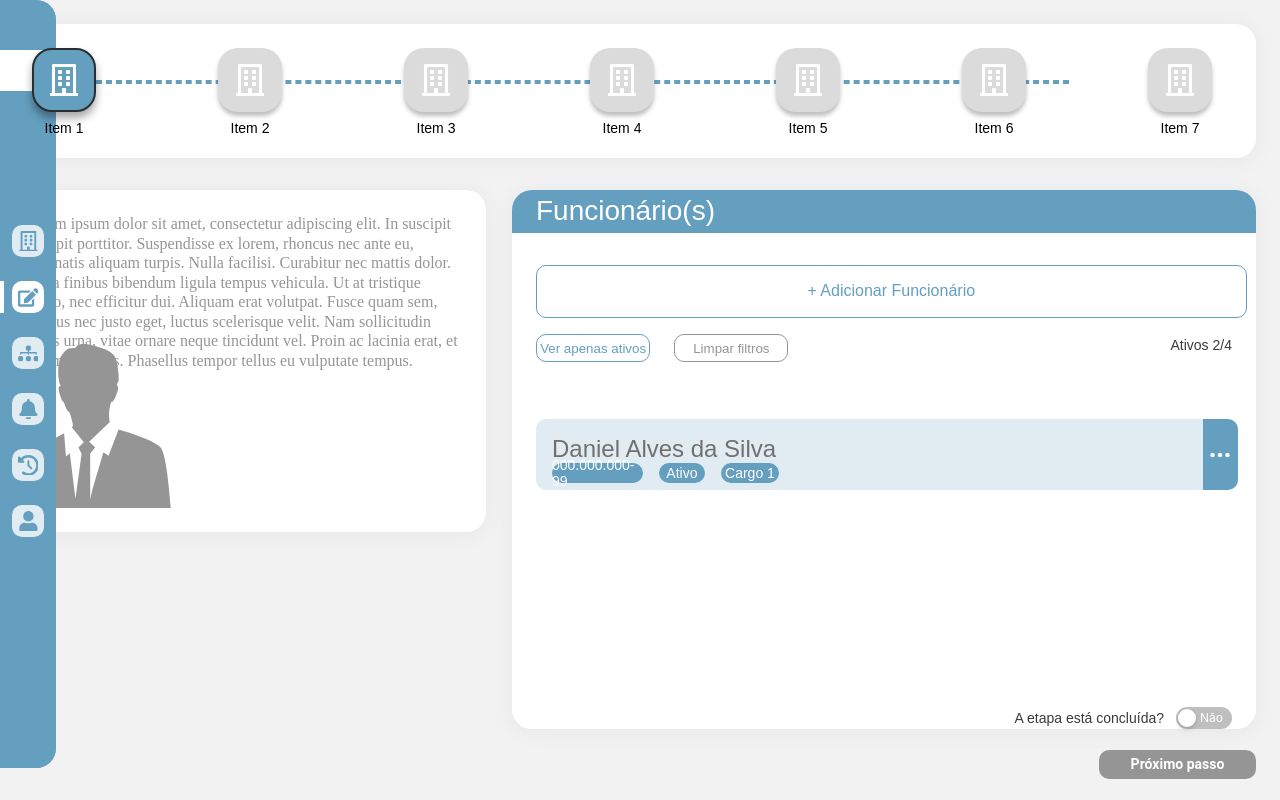
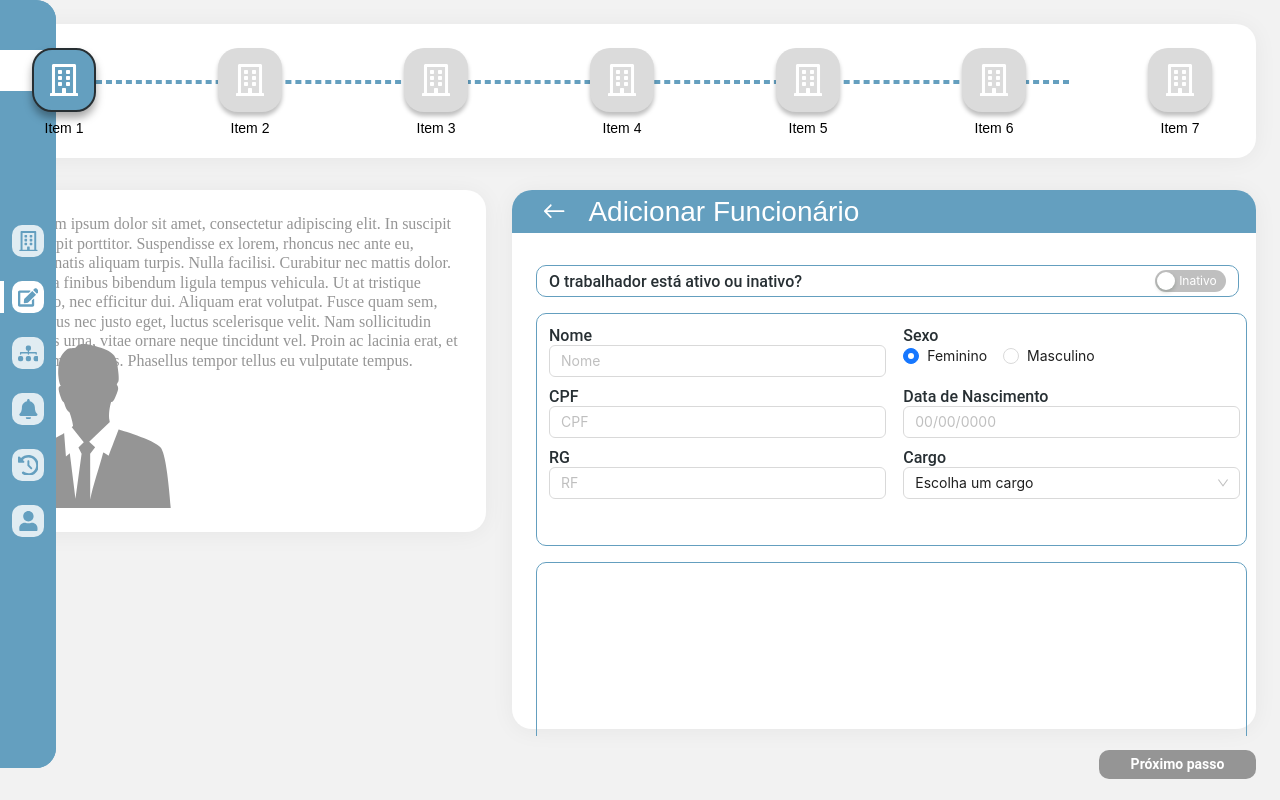
Before and after one commit to MatheusPerillo/SEAFrontEndChallenge, a React (Create React App) app in the folder frontend-challenge/: page /create-user in a window 1280 px wide. Both pictures are taken after a click on the button "+ Adicionar Funcionário". Shown: the top 800 px of the page. Built offline with nearby package versions, Linux system fonts and the light colour scheme.

Commit message:
create 1/3 form

```diff
--- a/frontend-challenge/src/components/AddViewUser/index.tsx
+++ b/frontend-challenge/src/components/AddViewUser/index.tsx
@@ -6,9 +6,13 @@ import UserDescription from "./userDescription";
 
 interface AddViewUserProps {
   setSwitchState: (value: boolean) => void;
+  onEditClick: () => void;
 }
 
-const AddViewUser: React.FC<AddViewUserProps> = ({ setSwitchState }) => {
+const AddViewUser: React.FC<AddViewUserProps> = ({
+  setSwitchState,
+  onEditClick,
+}) => {
   const [isSwitchChecked, setIsSwitchChecked] = useState(false);
 
   const handleSwitchChange = (checked: boolean) => {
@@ -27,7 +31,7 @@ const AddViewUser: React.FC<AddViewUserProps> = ({ setSwitchState }) => {
       <div className="header-container">
         <p className="header-text">Funcionário(s)</p>
       </div>
-      <button className="add-button-global-container">
+      <button className="add-button-global-container" onClick={onEditClick}>
         <p className="add-button-text">+ Adicionar Funcionário</p>
       </button>
       <div className="filter-container">
@@ -63,6 +67,7 @@ const AddViewUser: React.FC<AddViewUserProps> = ({ setSwitchState }) => {
           cpf={"000.000.000-99"}
           status={"Ativo"}
           role={"Cargo 1"}
+          onEditClick={onEditClick}
         />
       </div>
       <div className="status-step-container">
--- a/frontend-challenge/src/components/AddViewUser/userDescription/index.tsx
+++ b/frontend-challenge/src/components/AddViewUser/userDescription/index.tsx
@@ -1,14 +1,33 @@
+import React, { useState } from "react";
 import "./styles.css";
 import { BsThreeDots } from "react-icons/bs";
+import EditModal from "../../modalEdit";
 
 export interface IUserDescription {
   name: string;
   cpf: string;
   status: string;
   role: string;
+  onEditClick: () => void;
 }
 
-const UserDescription = ({ name, cpf, status, role }: IUserDescription) => {
+const UserDescription = ({
+  name,
+  cpf,
+  status,
+  role,
+  onEditClick,
+}: IUserDescription) => {
+  const [isModalOpen, setIsModalOpen] = useState(false);
+
+  const handleOpenModal = () => {
+    setIsModalOpen(true);
+  };
+
+  const handleCloseModal = () => {
+    setIsModalOpen(false);
+  };
+
   return (
     <div className="user-view-description-global-container">
       <div className="user-data-container">
@@ -27,9 +46,12 @@ const UserDescription = ({ name, cpf, status, role }: IUserDescription) => {
           </div>
         </div>
       </div>
-      <div className="user-menu-options">
+      <div className="user-menu-options" onClick={handleOpenModal}>
         <BsThreeDots size={"1.5em"} color="white" />
       </div>
+      {isModalOpen && (
+        <EditModal onClose={handleCloseModal} onEditClick={onEditClick} />
+      )}
     </div>
   );
 };
--- a/frontend-challenge/src/components/form/index.tsx
+++ b/frontend-challenge/src/components/form/index.tsx
@@ -1,9 +1,106 @@
+import { Input, Radio, Select, Switch } from "antd";
 import "./styles.css";
+import { IoIosArrowRoundBack } from "react-icons/io";
+import React, { useState } from "react";
+import type { RadioChangeEvent } from "antd";
 
-const Form = () => {
+interface IForm {
+  setIsEditing: (value: boolean) => void;
+}
+
+const Form = ({ setIsEditing }: IForm) => {
+  const handleBackClick = () => {
+    setIsEditing(false);
+  };
+
+  const [value, setValue] = useState(1);
+
+  const onChange = (e: RadioChangeEvent) => {
+    console.log("radio checked", e.target.value);
+    setValue(e.target.value);
+  };
+
+  const handleChange = (value: string) => {
+    console.log(`selected ${value}`);
+  };
+
   return (
     <div className="form-global-container">
-      <div></div>
+      <div className="form-header-container" onClick={handleBackClick}>
+        <p className="form-header-text">
+          <IoIosArrowRoundBack size="1.3em" color="white" /> Adicionar
+          Funcionário
+        </p>
+      </div>
+      <div className="switch-user-status-global-container">
+        <div className="switch-user-status-container">
+          <div className="switch-text-container">
+            <p>O trabalhador está ativo ou inativo?</p>
+          </div>
+          <div className="switch-icon-container">
+            <Switch checkedChildren="Ativo" unCheckedChildren="Inativo" />
+          </div>
+        </div>
+      </div>
+      <div className="user-infos-form-global-container">
+        <div className="user-infos-form-container">
+          <div className="user-infos-first-container">
+            <div className="user-name-form-container">
+              <p>Nome</p>
+            </div>
+            <div className="user-input-form">
+              <Input placeholder="Nome" />
+            </div>
+            <div className="user-name-form-container">
+              <p>CPF</p>
+            </div>
+            <div className="user-input-form">
+              <Input placeholder="CPF" />
+            </div>
+            <div className="user-name-form-container">
+              <p>RG</p>
+            </div>
+            <div className="user-input-form">
+              <Input placeholder="RF" />
+            </div>
+          </div>
+          <div className="user-infos-second-container">
+            <div className="user-name-form-container">
+              <p>Sexo</p>
+            </div>
+            <div className="user-input-form">
+              <Radio.Group onChange={onChange} value={value}>
+                <Radio value={1}>Feminino</Radio>
+                <Radio value={2}>Masculino</Radio>
+              </Radio.Group>
+            </div>
+            <div className="user-name-form-container">
+              <p>Data de Nascimento</p>
+            </div>
+            <div className="user-input-form">
+              <Input placeholder="00/00/0000" />
+            </div>
+            <div className="user-name-form-container">
+              <p>Cargo</p>
+            </div>
+            <div className="user-input-form">
+              <Select
+                defaultValue="Escolha um cargo"
+                style={{ width: "100%" }}
+                onChange={handleChange}
+                options={[
+                  { value: "Cargo 1", label: "Cargo 1" },
+                  { value: "Cargo 2", label: "Cargo 2" },
+                  { value: "Cargo 3", label: "Cargo 3" },
+                ]}
+              />
+            </div>
+          </div>
+        </div>
+        <div className="user-security-equipment-container"></div>
+        <div className="user-health-container"></div>
+        <div className="button-save-infos-container"></div>
+      </div>
     </div>
   );
 };
--- a/frontend-challenge/src/components/form/styles.css
+++ b/frontend-challenge/src/components/form/styles.css
@@ -1 +1,154 @@
-.form-global-container {}
+.form-global-container {
+    width: 100%;
+    height: 100%;
+    border-radius: 20px;
+    background-color: #ffffff;
+    box-shadow: 0px 2px 23px 0px #0000000D;
+}
+
+.form-header-container {
+    width: 100%;
+    height: 8%;
+    display: flex;
+    align-items: center;
+    padding-left: 24px;
+    border-radius: 20px 20px 0px 0px;
+    background-color: #649FBF;
+    cursor: pointer;
+}
+
+.form-header-text {
+    font-size: 28px;
+    font-style: normal;
+    font-weight: 400;
+    font-family: 'Ubuntu', sans-serif;
+    color: #FFFFFF;
+    gap: 16px;
+    display: flex;
+    justify-content: center;
+    align-items: center;
+}
+
+.switch-user-status-global-container {
+    width: 100%;
+    height: 6%;
+    margin-top: 32px;
+    margin-bottom: 16px;
+    padding-left: 24px;
+    /* background-color: red; */
+}
+
+.switch-user-status-container {
+    width: 97.6%;
+    height: 100%;
+    display: flex;
+    flex-direction: row;
+    border: 1px solid #649FBF;
+    border-radius: 10px;
+}
+
+.switch-text-container {
+    width: 50%;
+    height: 100%;
+    display: flex;
+    align-items: center;
+    padding-left: 12px;
+
+    p {
+        font-size: 16px;
+        font-style: normal;
+        font-weight: 500;
+        font-family: 'Roboto', sans-serif;
+        color: #272F33;
+    }
+}
+
+.switch-icon-container {
+    width: 50%;
+    height: 100%;
+    display: flex;
+    align-items: center;
+    justify-content: end;
+    padding-right: 12px;
+
+}
+
+.user-infos-form-global-container {
+    width: 100%;
+    height: 78.5%;
+    /* background-color: #ddd978; */
+    overflow-y: scroll;
+    scrollbar-width: none;
+}
+
+.user-infos-form-container {
+    width: 95.5%;
+    height: 55%;
+    display: flex;
+    flex-direction: row;
+    margin-left: 24px;
+    margin-bottom: 16px;
+    border: 1px solid #649FBF;
+    border-radius: 10px;
+}
+
+.user-infos-first-container {
+    width: 50%;
+    height: 100%;
+    /* background-color: rgb(231, 196, 196); */
+}
+
+.user-name-form-container {
+    width: 100%;
+    height: 10%;
+    padding-left: 12px;
+    padding-top: 12px;
+    /* background-color: red; */
+
+    p {
+        font-family: 'Roboto', sans-serif;
+        font-size: 16px;
+        font-weight: 500;
+        color: #272F33;
+
+    }
+}
+
+.user-input-form {
+    width: 95%;
+    height: 13%;
+    margin-left: 12px;
+    margin-top: 8px;
+}
+
+.user-infos-second-container {
+    width: 50%;
+    height: 100%;
+    /* background-color: red; */
+}
+
+.user-security-equipment-container {
+    width: 95.5%;
+    height: 65%;
+    margin-left: 24px;
+    margin-bottom: 16px;
+    border: 1px solid #649FBF;
+    border-radius: 10px;
+}
+
+.user-health-container {
+    width: 95.5%;
+    height: 30%;
+    margin-left: 24px;
+    margin-bottom: 24px;
+    border: 1px solid #649FBF;
+    border-radius: 10px;
+}
+
+.button-save-infos-container {
+    width: 95.5%;
+    height: 10%;
+    margin-left: 24px;
+    border: 1px solid #649FBF;
+    border-radius: 10px;
+}
--- /dev/null
+++ b/frontend-challenge/src/components/modalEdit/index.tsx
@@ -0,0 +1,39 @@
+import React, { useRef, MouseEvent } from "react";
+import "./styles.css";
+
+interface EditModalProps {
+  onClose: () => void;
+  onEditClick: () => void;
+}
+
+const EditModal: React.FC<EditModalProps> = ({ onClose, onEditClick }) => {
+  const modalContentRef = useRef<HTMLDivElement | null>(null);
+
+  const handleClickOutside = (event: MouseEvent<HTMLDivElement>) => {
+    if (
+      modalContentRef.current &&
+      !modalContentRef.current.contains(event.target as Node)
+    ) {
+      onClose();
+    }
+  };
+
+  return (
+    <div className="close-modal" onClick={handleClickOutside}>
+      <div className="edit-modal-global-container">
+        <div
+          className="edit-container"
+          ref={modalContentRef}
+          onClick={onEditClick}
+        >
+          <p>Alterar</p>
+        </div>
+        <div className="delete-container">
+          <p>Excluir</p>
+        </div>
+      </div>
+    </div>
+  );
+};
+
+export default EditModal;
--- a/frontend-challenge/src/pages/createUser/index.tsx
+++ b/frontend-challenge/src/pages/createUser/index.tsx
@@ -6,11 +6,13 @@ import UserPerfil from "../../components/userPerfil";
 import AddViewUser from "../../components/AddViewUser";
 import { useState } from "react";
 import EmBreve from "../../components/emBreve";
+import Form from "../../components/form";
 
 export default function CreateUser() {
   const [isSwitchChecked, setIsSwitchChecked] = useState(false);
   const [isNextStepClicked, setIsNextStepClicked] = useState(false);
   const [currentItem, setCurrentItem] = useState(1);
+  const [isEditing, setIsEditing] = useState(false);
   const [completedItems, setCompletedItems] = useState([
     false,
     false,
@@ -22,6 +24,10 @@ export default function CreateUser() {
     false,
     false,
   ]);
+
+  const onEditClick = () => {
+    setIsEditing(true);
+  };
 
   const handleNextStepClick = () => {
     if (currentItem <= 9) {
@@ -81,7 +87,14 @@ export default function CreateUser() {
               </div>
               <div className="global-form-container">
                 <div className="form-container">
-                  <AddViewUser setSwitchState={handleSwitchChange} />
+                  {isEditing ? (
+                    <Form setIsEditing={setIsEditing} />
+                  ) : (
+                    <AddViewUser
+                      setSwitchState={handleSwitchChange}
+                      onEditClick={onEditClick}
+                    />
+                  )}
                 </div>
               </div>
             </>
```
Also changed, not shown: frontend-challenge/src/components/modalEdit/styles.css (added, +72 -0 lines).
